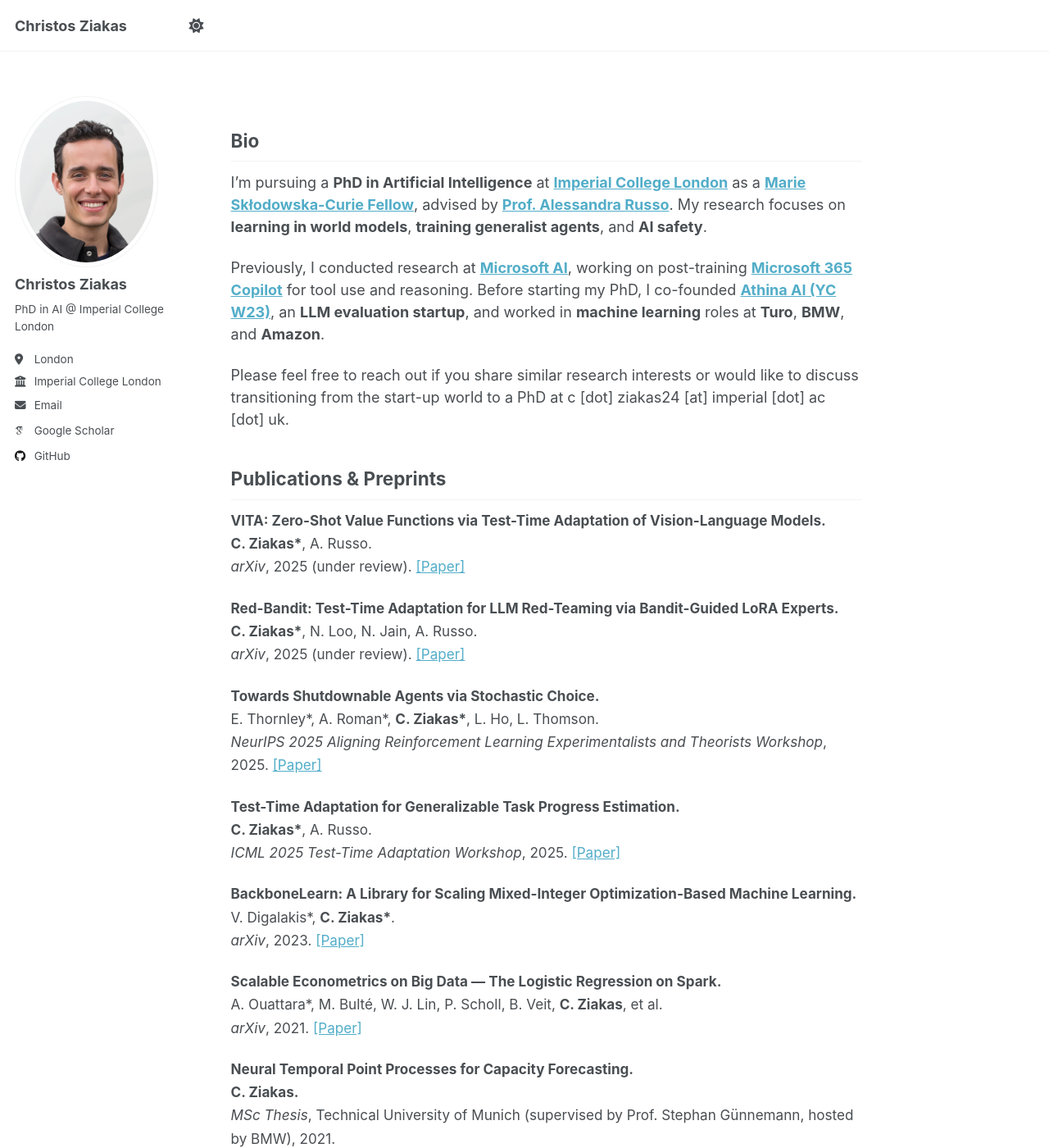
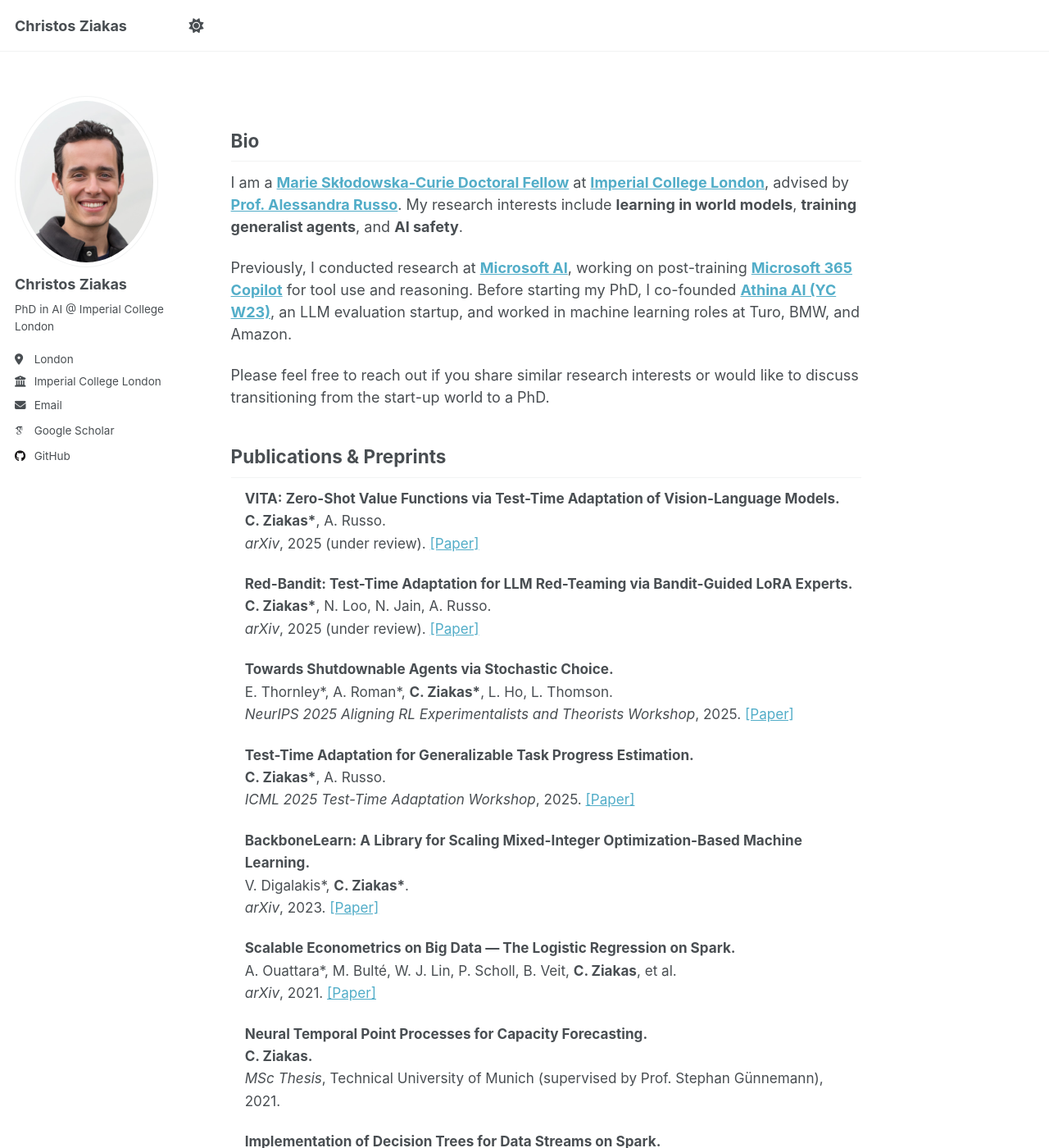
Before and after one commit to chziakas/chziakas.github.io, a Jekyll site: the page built from _pages/about.md, in a window 1280 px wide and 1400 px high. Shown: the whole window at 82% size. Built offline with Jekyll 4.4.1, drawn with Linux system fonts in a browser that asks for light colours; some web fonts are replaced; a script that is not in the unit is left out.

Commit message:
feat: add about

```diff
--- a/_pages/about.md
+++ b/_pages/about.md
@@ -9,18 +9,18 @@ redirect_from:
 
 ## Bio
 
-I’m pursuing a **PhD in Artificial Intelligence** at [**Imperial College London**](https://www.imperial.ac.uk/) as a [**Marie Skłodowska-Curie Fellow**](https://marie-sklodowska-curie-actions.ec.europa.eu/), advised by [**Prof. Alessandra Russo**](https://www.doc.ic.ac.uk/~acr/). My research focuses on **learning in world models**, **training generalist agents**, and **AI safety**.
+I am a [**Marie Skłodowska-Curie Doctoral Fellow**](https://marie-sklodowska-curie-actions.ec.europa.eu/) at [**Imperial College London**](https://www.imperial.ac.uk/), advised by [**Prof. Alessandra Russo**](https://www.doc.ic.ac.uk/~acr/). My research interests include **learning in world models**, **training generalist agents**, and **AI safety**.
 
-Previously, I conducted research at [**Microsoft AI**](https://www.microsoft.com/en-us/ai), working on post-training [**Microsoft 365 Copilot**](https://www.microsoft.com/en-us/microsoft-365/copilot) for tool use and reasoning. Before starting my PhD, I co-founded [**Athina AI (YC W23)**](https://www.athina.ai/), an **LLM evaluation startup**, and worked in **machine learning** roles at **Turo**, **BMW**, and **Amazon**.
+Previously, I conducted research at [**Microsoft AI**](https://www.microsoft.com/en-us/ai), working on post-training [**Microsoft 365 Copilot**](https://www.microsoft.com/en-us/microsoft-365/copilot) for tool use and reasoning. Before starting my PhD, I co-founded [**Athina AI (YC W23)**](https://www.athina.ai/), an LLM evaluation startup, and worked in machine learning roles at Turo, BMW, and Amazon.
 
-Please feel free to reach out if you share similar research interests or would like to discuss transitioning from the start-up world to a PhD at c [dot] ziakas24 [at] imperial [dot] ac [dot] uk.
+Please feel free to reach out if you share similar research interests or would like to discuss transitioning from the start-up world to a PhD.
 
 
 
 
 <h2>Publications & Preprints </h2>
 
-<div style="font-size:0.95em; line-height:1.65; margin-left:0; max-width:100%;">
+<div style="font-size:0.95em; line-height:1.6; margin-left:1em;">
 
 <p>
 <b>VITA: Zero-Shot Value Functions via Test-Time Adaptation of Vision-Language Models.</b><br>
@@ -37,7 +37,7 @@ Please feel free to reach out if you share similar research interests or would l
 <p>
 <b>Towards Shutdownable Agents via Stochastic Choice.</b><br>
 E. Thornley*, A. Roman*, <b>C. Ziakas*</b>, L. Ho, L. Thomson.<br>
-<i>NeurIPS 2025 Aligning Reinforcement Learning Experimentalists and Theorists Workshop</i>, 2025. <a href="https://arxiv.org/abs/2407.00805">[Paper]</a>
+<i>NeurIPS 2025 Aligning RL Experimentalists and Theorists Workshop</i>, 2025. <a href="https://arxiv.org/abs/2407.00805">[Paper]</a>
 </p>
 
 <p>
@@ -62,7 +62,7 @@ A. Ouattara*, M. Bulté, W. J. Lin, P. Scholl, B. Veit, <b>C. Ziakas</b>, et al.
 <p>
 <b>Neural Temporal Point Processes for Capacity Forecasting.</b><br>
 <b>C. Ziakas.</b><br>
-<i>MSc Thesis</i>, Technical University of Munich (supervised by Prof. Stephan Günnemann, hosted by BMW), 2021.
+<i>MSc Thesis</i>, Technical University of Munich (supervised by Prof. Stephan Günnemann), 2021.
 </p>
 
 <p>
```
